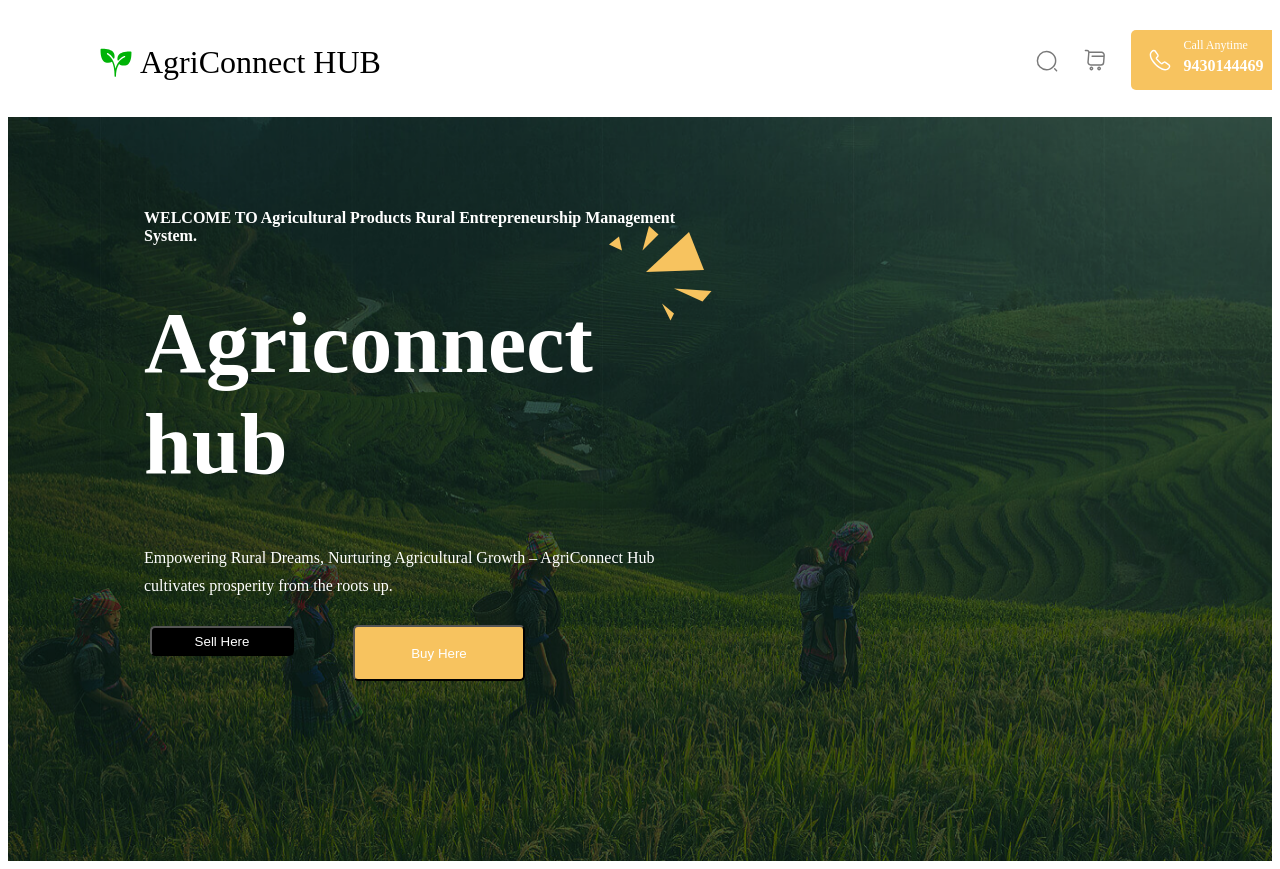
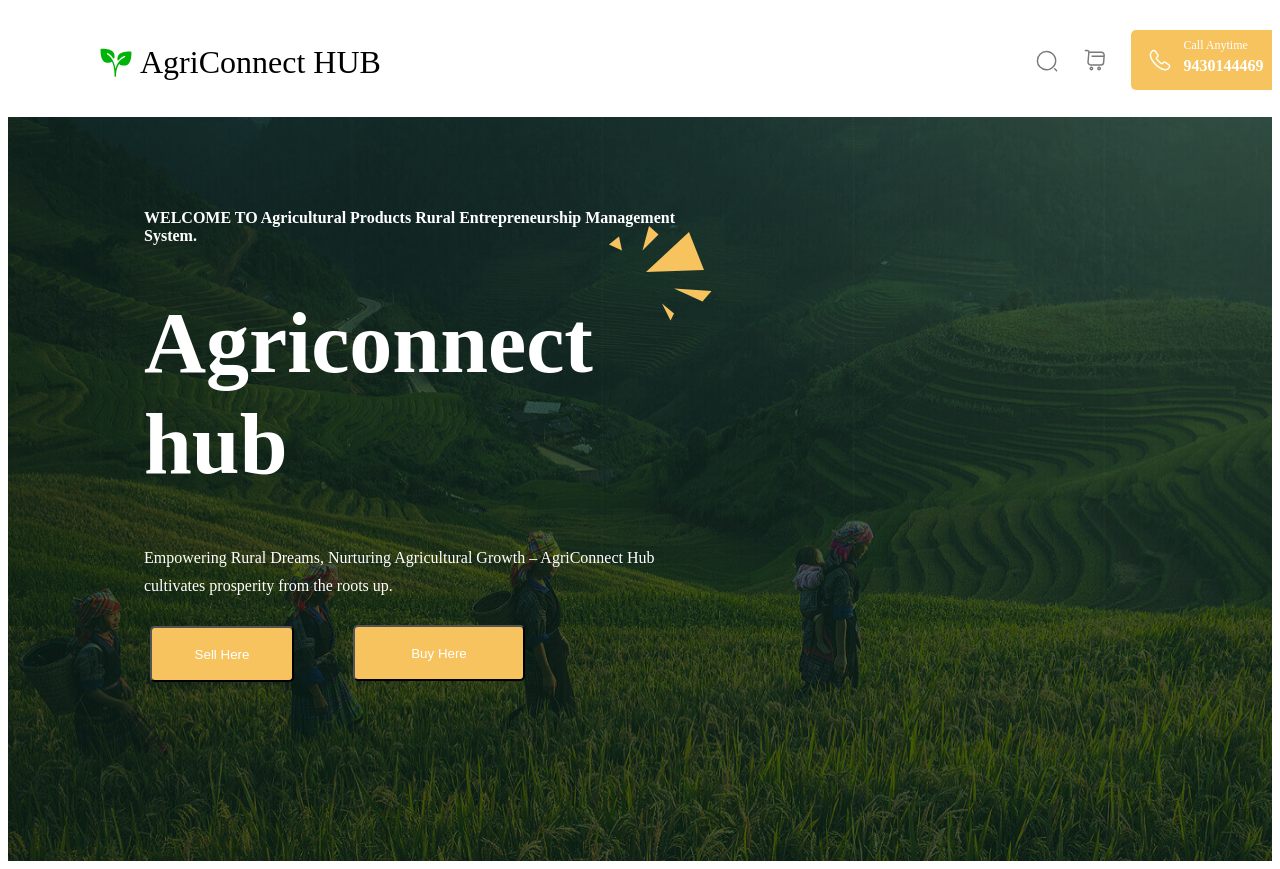
Before and after one commit to manishraj27/AGRICONNECT-HUB, a Django app: page / in a window 1280 px wide. Run offline with Django 3.2, Linux system fonts and the light colour scheme; some libraries are stand-ins or nearby versions.

Commit message:
Updated sell button

```diff
--- a/static/assets/demo.css
+++ b/static/assets/demo.css
@@ -426,8 +426,8 @@
     gap: 12px;
     top: 509px;
     left: 142px;
-    width: 144px;
-    height: 30px;
+    width: 172px;
+    height: 56px;
     display: flex;
     padding: 12px 16px;
     position: absolute;
@@ -435,9 +435,12 @@
     flex-shrink: 0;
     border-radius: 5px;
     justify-content: center;
-    background-color: black;
+    background-color: #f7c35f;
     text decoration:none;
   }
+
+
+
   .landing-page-text22 {
     color: white;
     width: 126px;
--- a/templates/ecom/landing_page.html
+++ b/templates/ecom/landing_page.html
@@ -91,8 +91,8 @@
           </div>
 
 
-          <button class="landing-page-fill-button1" style="top:509px; left:142px;">
-           <a style="text-decoration: none; color:white;" href="{% url 'adminlogin' %}" >Sell Here</a>
+          <button style="gap: 12px; top: 509px; left: 142px; width: 144px; height: 56px; display: flex; padding: 12px 16px; position: absolute; align-items: center; flex-shrink: 0; border-radius: 5px; justify-content: center; background-color: #f7c35f; text-decoration: none;">
+                   <a style="text-decoration: none; color: white;" href="{% url 'adminlogin' %}">Sell Here</a>
           </button>
 
             <button class="landing-page-fill-button2">
```
Also changed, not shown: db.sqlite3.
